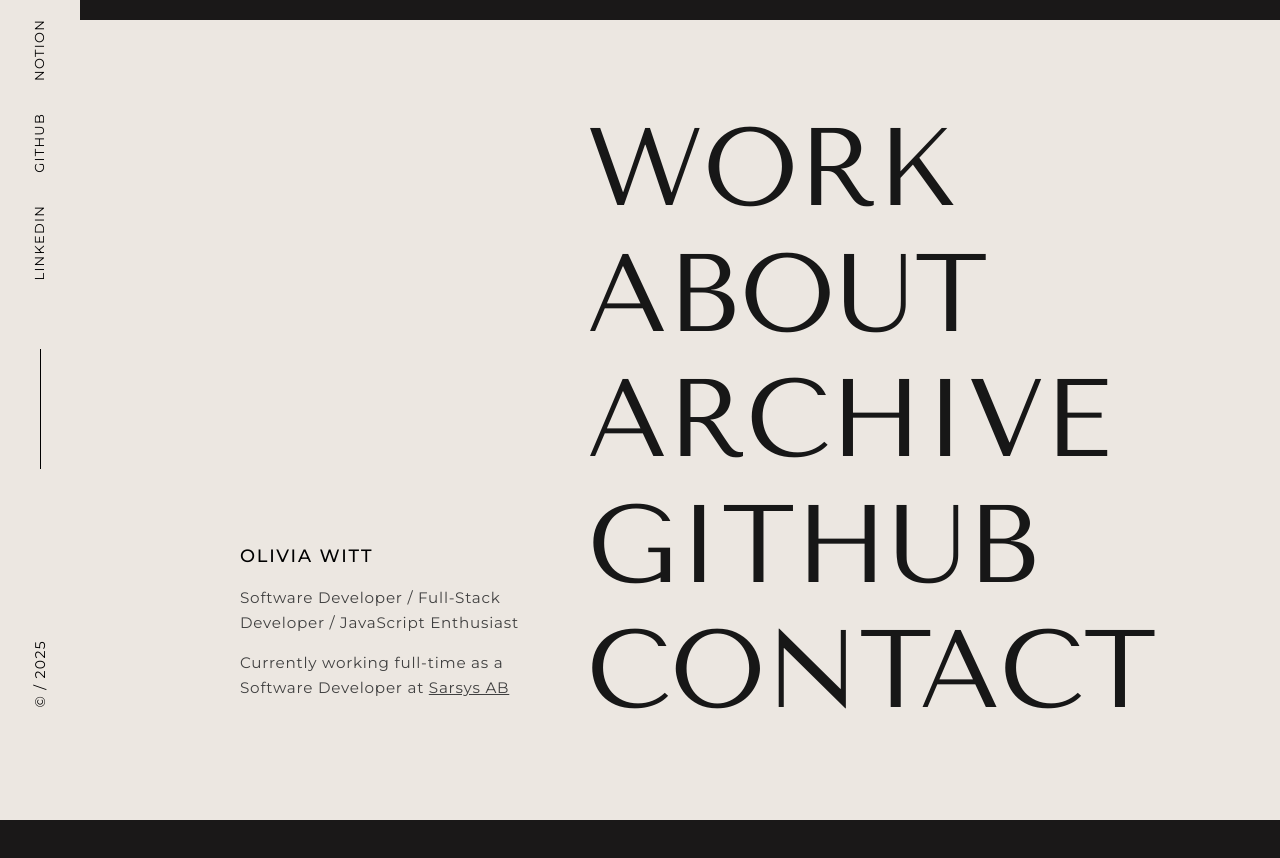
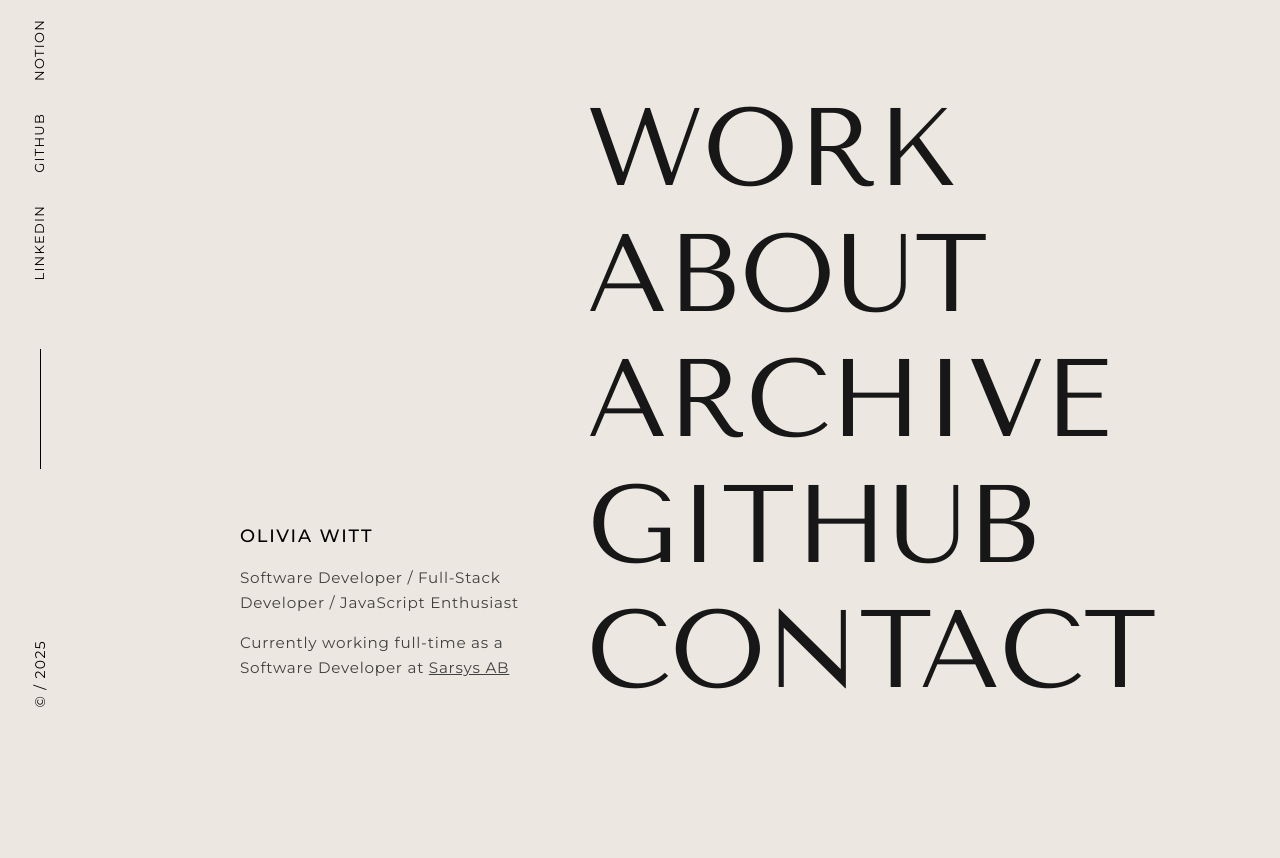
Before and after one commit to Liv0130/nextjs-portfolio-app, a Next.js app: page / in a window 1280 px wide. Shown: the top 858 px of the page. After the commit the page ends 800 px from the top, so only its background shows below. Built offline with nearby package versions, Linux system fonts and the light colour scheme.

Commit message:
fix: fix padding issue

```diff
--- a/src/app/page.tsx
+++ b/src/app/page.tsx
@@ -14,7 +14,7 @@ export default function HomePage() {
   }, []);
 
   return (
-    <div className="lg:bg-bg-2 md:bg-bg xs:min-h-svh relative overflow-hidden pt-5 pb-15 text-neutral-900">
+    <div className="lg:bg-bg-2 md:bg-bg xs:min-h-svh relative overflow-hidden pt-5 pb-15 text-neutral-900 sm:py-0">
       {/* Page reveal animation */}
       {showBrightCover && <div className="bg-bg-2 fixed inset-0 z-[100]" />}
       <PageReveal
```
